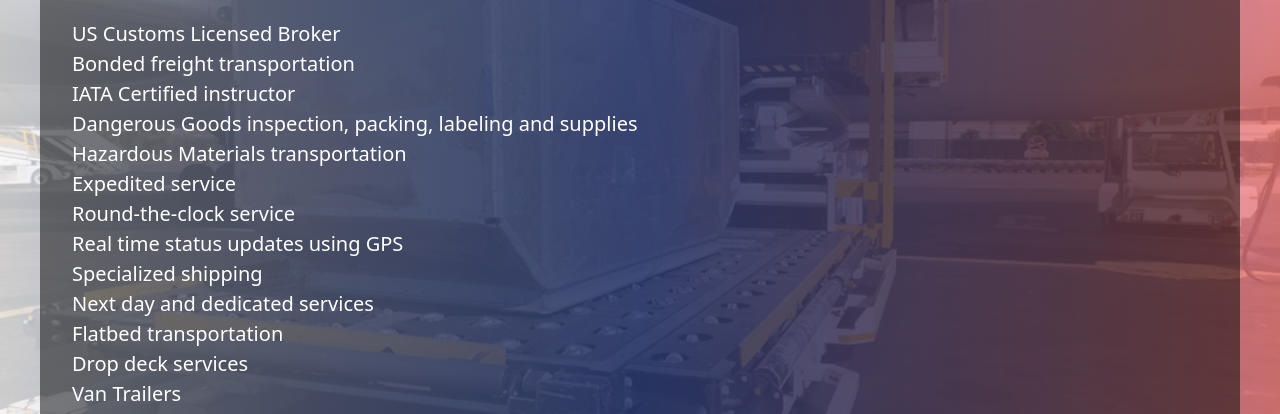
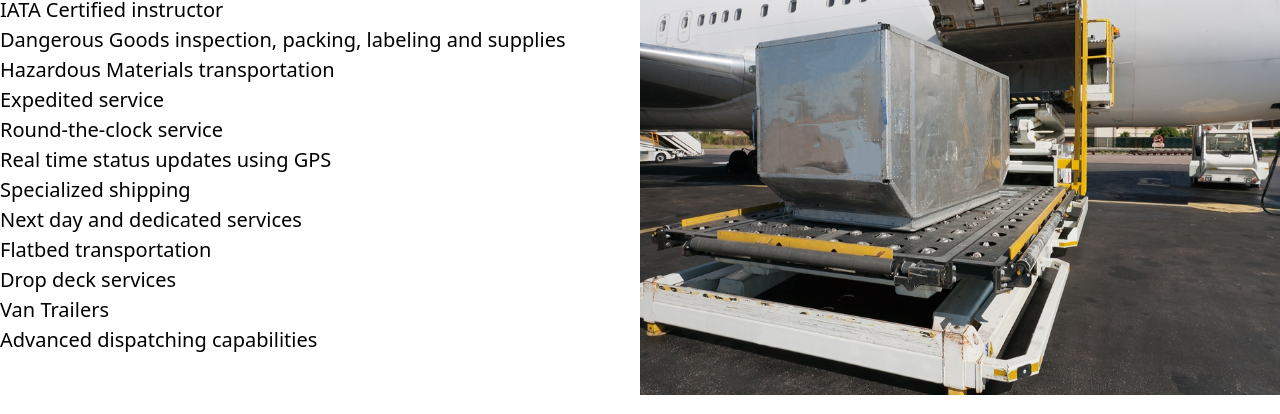
Before and after one commit to manuelsavino/globalserviceinc, a Gatsby site: page /services in a window 1280 px wide. Shown: the part 233-647 px from the top of the page. Built offline with nearby package versions, Linux system fonts and the light colour scheme; Gatsby itself is replaced by a stand-in of ours.

Commit message:
more changes

```diff
--- a/package.json
+++ b/package.json
@@ -15,7 +15,7 @@
     "gatsby-plugin-postcss": "^2.2.1",
     "gatsby-plugin-prefetch-google-fonts": "^1.4.3",
     "gatsby-plugin-react-helmet": "^3.1.24",
-    "gatsby-plugin-sharp": "^2.4.13",
+    "gatsby-plugin-sharp": "^2.6.35",
     "gatsby-source-filesystem": "^2.1.56",
     "gatsby-transformer-sharp": "^2.3.19",
     "hamburgers": "^1.1.3",
--- a/src/components/Footer.js
+++ b/src/components/Footer.js
@@ -13,7 +13,7 @@
         <p>Miami, FL 33172</p>
         <a href="tel:305-431-3714">305-431-3714</a>
         <div className="flex mt-2">
-          <img src={FooterLogo} />
+          <img alt="logos of partners" src={FooterLogo} />
         </div>
         <div className="flex mt-2">
           <p>
--- a/src/components/Navigation.js
+++ b/src/components/Navigation.js
@@ -1,7 +1,6 @@
 import React, { useState } from "react"
 import "hamburgers/dist/hamburgers.min.css"
 import "./layout.css"
-import disableScroll from "disable-scroll"
 import { Link } from "gatsby"
 import Glove from "../images/worldwide.svg"
 
@@ -11,7 +10,11 @@
     <div className="bg-black ">
       <nav className="flex container mx-auto items-center justify-between flex-wrap bg-black p-3">
         <div className="flex  items-center flex-shrink-0 text-white mr-6">
-          <img className="w-10 mr-3" src={Glove} />
+          <img
+            alt="globe services inc logo"
+            className="w-10 mr-3"
+            src={Glove}
+          />
 
           <span class="font-semibold text-xl tracking-tight">
             GLOBE SERVICES INC
--- a/src/pages/services.js
+++ b/src/pages/services.js
@@ -2,7 +2,6 @@
 
 import Layout from "../components/layout"
 import SEO from "../components/seo"
-import Hero from "../components/Hero"
 import cargoShip from "../images/cargoPlanes.jpg"
 const servicesArr = [
   { name: "US Customs Licensed Broker" },
@@ -24,29 +23,21 @@
 const services = () => (
   <Layout>
     <SEO title="Services" />
-    <Hero
-      image={cargoShip}
-      height="80vh"
-      gradient="linear-gradient(90deg, #FFFFFF 0%, #6284FF 50%, #F37979 100%);"
-      // pattern={bgiIsometricGrid}
-    >
-      <div className="container mx-auto pt-3">
-        <div className="container p-10">
-          <div className=" bg-black-seethrough p-8 rounded-md">
-            <h2 className="text-4xl sm:text-6xl md:text-6xl  text-white heading leading-none font-black mb-10">
-              OUR SERVICES
-            </h2>
-            <div className="container services mx-auto mb-10  justify-center sm:justify-between">
-              {servicesArr.map(s => (
-                <h2 key={s.name} className="text-xl text-white">
-                  {s.name}
-                </h2>
-              ))}
-            </div>
-          </div>
+    <div className="container  mx-auto mt-5">
+      <h1 className="text-4xl sm:text-6xl md:text-6xl text-gray-900 heading leading-none font-black mb-5">
+        OUR SERVICES
+      </h1>
+      <div className="flex flex-col sm:flex-col md:flex-row mb-5">
+        <div className="container services mx-auto mb-10 md-py-4 justify-center sm:justify-between">
+          {servicesArr.map(s => (
+            <p key={s.name} className="text-xl text-blac">
+              {s.name}
+            </p>
+          ))}
         </div>
+        <img className="w-full md:w-1/2" src={cargoShip} />
       </div>
-    </Hero>
+    </div>
   </Layout>
 )
 
```
Also changed, not shown: 1 other file.
